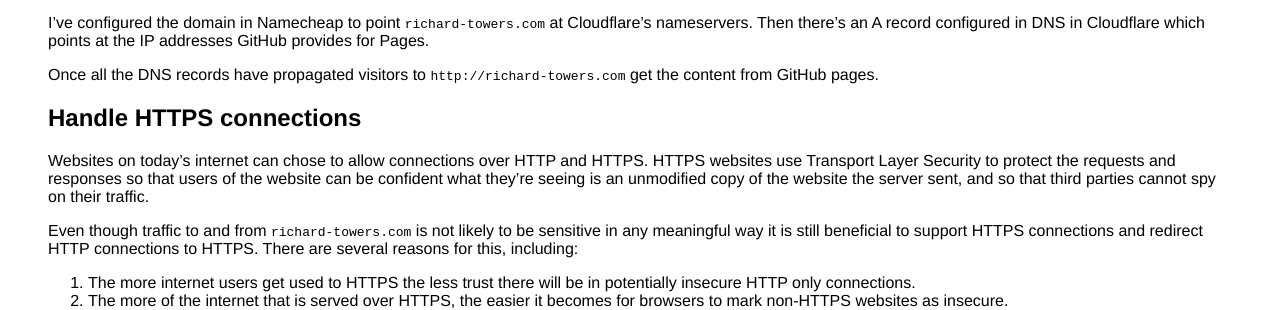
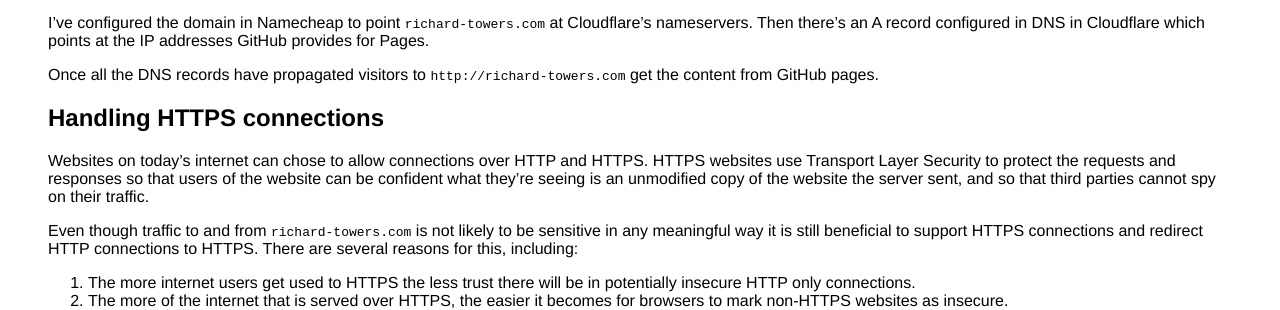
Before and after one commit to richardTowers/richardtowers.github.com, a Jekyll site: the page built from _posts/2017-12-28-how-this-site-was-built.md, in a window 1280 px wide. Shown: the part 1057-1367 px from the top of the page. Built offline with Jekyll 4.4.1, drawn with Linux system fonts in a browser that asks for light colours.

Commit message:
Remove id from posts, small grammar fix

```diff
--- a/_layouts/post.html
+++ b/_layouts/post.html
@@ -1,6 +1,6 @@
 ---
 layout: default
 ---
-<article id="post">
+<article>
 {{ content }}
 </article>
--- a/_posts/2017-12-28-how-this-site-was-built.md
+++ b/_posts/2017-12-28-how-this-site-was-built.md
@@ -110,8 +110,8 @@
 Once all the DNS records have propagated visitors to
 `http://richard-towers.com` get the content from GitHub pages.
 
-Handle HTTPS connections
-------------------------
+Handling HTTPS connections
+--------------------------
 
 Websites on today's internet can chose to allow connections over HTTP and
 HTTPS. HTTPS websites use Transport Layer Security to protect the requests and
```
